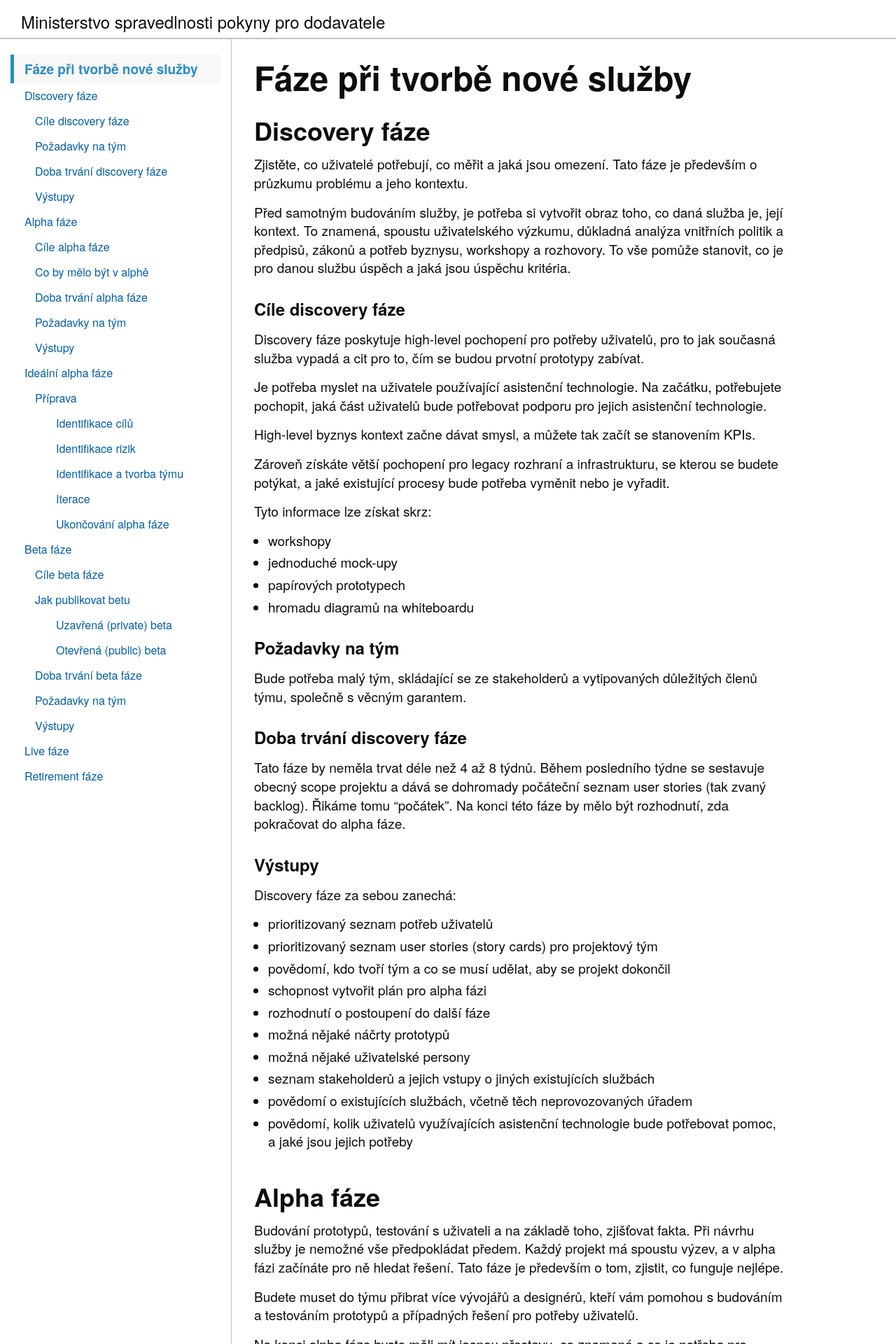
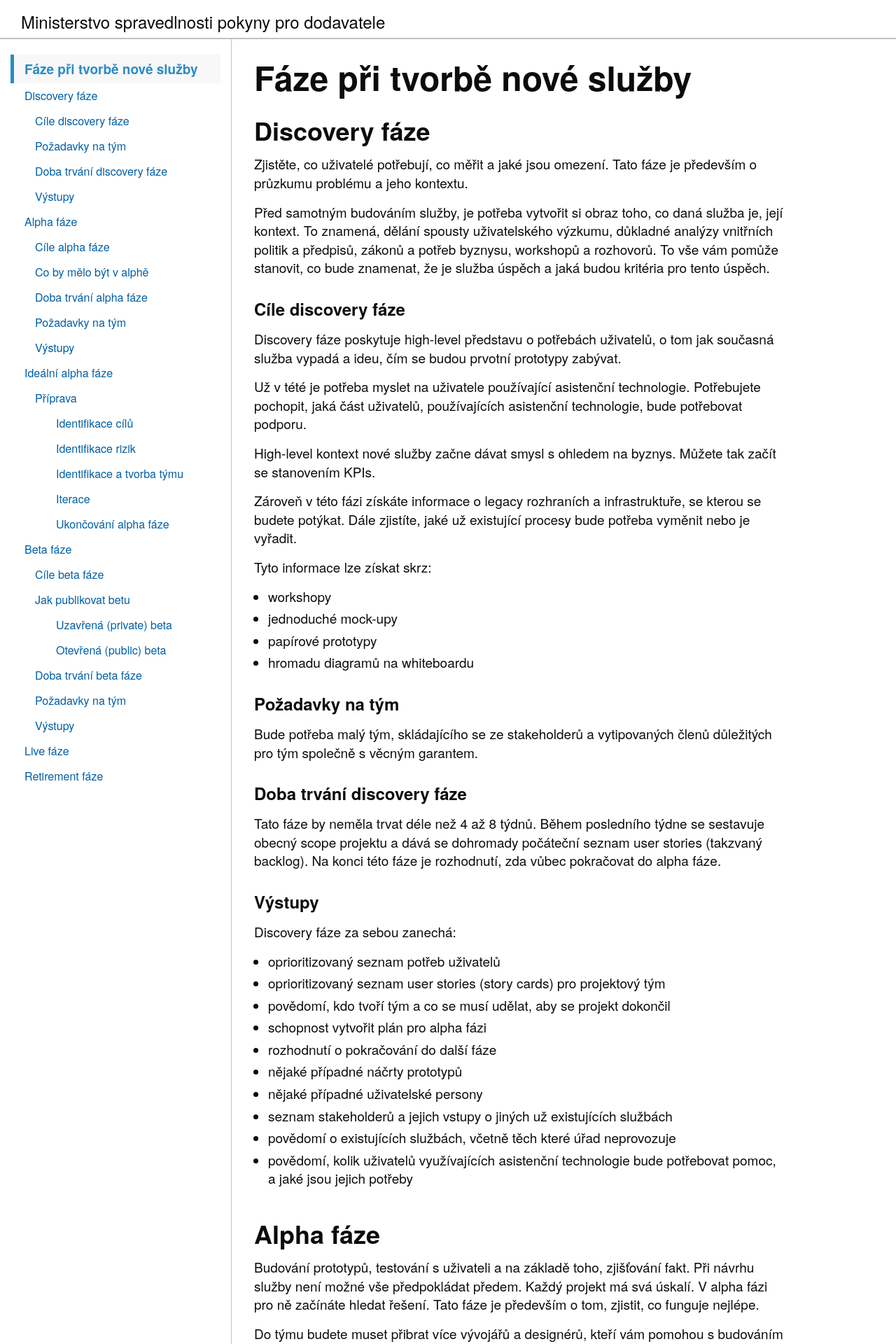
Before and after one commit to MinistryOfJusticeCZ/technicke-pokyny, a Jekyll site: the page built from standards/faze-tvorby-sluzby.md, in a window 1280 px wide. Shown: the top 1920 px of the page at 70% size. Built offline with Jekyll 4.4.1, drawn with Linux system fonts in a browser that asks for light colours; our own code applies the rules of GitHub Pages for plain Markdown files; some of the changed text lies outside the part shown.

Commit message:
content: fix typos, make it more understandable

```diff
--- a/standards/faze-tvorby-sluzby.md
+++ b/standards/faze-tvorby-sluzby.md
@@ -4,68 +4,68 @@
 # Fáze při tvorbě nové služby
 
 ## Discovery fáze
-Zjistěte, co uživatelé potřebují, co měřit a jaká jsou omezení. Tato fáze je především o průzkumu problému a jeho kontextu.
+Zjistěte, co uživatelé potřebují, co měřit a jaké jsou omezení. Tato fáze je především o průzkumu problému a jeho kontextu.
 
-Před samotným budováním služby, je potřeba si vytvořit obraz toho, co daná služba je, její kontext. To znamená, spoustu uživatelského výzkumu, důkladná analýza vnitřních politik a předpisů, zákonů a potřeb byznysu, workshopy a rozhovory. To vše pomůže stanovit, co je pro danou službu úspěch a jaká jsou úspěchu kritéria.
+Před samotným budováním služby, je potřeba vytvořit si obraz toho, co daná služba je, její kontext. To znamená, dělání spousty uživatelského výzkumu, důkladné analýzy vnitřních politik a předpisů, zákonů a potřeb byznysu, workshopů a rozhovorů. To vše vám pomůže stanovit, co bude znamenat, že je služba úspěch a jaká budou kritéria pro tento úspěch.
 
 ### Cíle discovery fáze
-Discovery fáze poskytuje high-level pochopení pro potřeby uživatelů, pro to jak současná služba vypadá a cit pro to, čím se budou prvotní prototypy zabívat.
+Discovery fáze poskytuje high-level představu o potřebách uživatelů, o tom jak současná služba vypadá a ideu, čím se budou prvotní prototypy zabývat.
 
-Je potřeba myslet na uživatele používající asistenční technologie. Na začátku, potřebujete pochopit, jaká část uživatelů bude potřebovat podporu pro jejich asistenční technologie.
+Už v tété je potřeba myslet na uživatele používající asistenční technologie. Potřebujete pochopit, jaká část uživatelů, používajících asistenční technologie, bude potřebovat podporu.
 
-High-level byznys kontext začne dávat smysl, a můžete tak začít se stanovením KPIs.
+High-level kontext nové služby začne dávat smysl s ohledem na byznys. Můžete tak začít se stanovením KPIs.
 
-Zároveň získáte větší pochopení pro legacy rozhraní a infrastrukturu, se kterou se budete potýkat, a jaké existující procesy bude potřeba vyměnit nebo je vyřadit.
+Zároveň v této fázi získáte informace o legacy rozhraních a infrastruktuře, se kterou se budete potýkat. Dále zjistíte, jaké už existující procesy bude potřeba vyměnit nebo je vyřadit.
 
 Tyto informace lze získat skrz:
 
 - workshopy
 - jednoduché mock-upy
-- papírových prototypech
+- papírové prototypy
 - hromadu diagramů na whiteboardu
 
 ### Požadavky na tým
-Bude potřeba malý tým, skládající se ze stakeholderů a vytipovaných důležitých členů týmu, společně s věcným garantem.
+Bude potřeba malý tým, skládajícího se ze stakeholderů a vytipovaných členů důležitých pro tým společně s věcným garantem.
 
 ### Doba trvání discovery fáze
-Tato fáze by neměla trvat déle než 4 až 8 týdnů. Během posledního týdne se sestavuje obecný scope projektu a dává se dohromady počáteční seznam user stories (tak zvaný backlog). Řikáme tomu "počátek". Na konci této fáze by mělo být rozhodnutí, zda pokračovat do alpha fáze.
+Tato fáze by neměla trvat déle než 4 až 8 týdnů. Během posledního týdne se sestavuje obecný scope projektu a dává se dohromady počáteční seznam user stories (takzvaný backlog). Na konci této fáze je rozhodnutí, zda vůbec pokračovat do alpha fáze.
 
 ### Výstupy
 Discovery fáze za sebou zanechá:
 
-- prioritizovaný seznam potřeb uživatelů
-- prioritizovaný seznam user stories (story cards) pro projektový tým
+- oprioritizovaný seznam potřeb uživatelů
+- oprioritizovaný seznam user stories (story cards) pro projektový tým
 - povědomí, kdo tvoří tým a co se musí udělat, aby se projekt dokončil
 - schopnost vytvořit plán pro alpha fázi
-- rozhodnutí o postoupení do další fáze
-- možná nějaké náčrty prototypů
-- možná nějaké uživatelské persony
-- seznam stakeholderů a jejich vstupy o jiných existujících službách
-- povědomí o existujících službách, včetně těch neprovozovaných úřadem
+- rozhodnutí o pokračování do další fáze
+- nějaké případné náčrty prototypů
+- nějaké případné uživatelské persony
+- seznam stakeholderů a jejich vstupy o jiných už existujících službách
+- povědomí o existujících službách, včetně těch které úřad neprovozuje
 - povědomí, kolik uživatelů využívajících asistenční technologie bude potřebovat pomoc, a jaké jsou jejich potřeby
 
 ## Alpha fáze
-Budování prototypů, testování s uživateli a na základě toho, zjišťovat fakta. Při návrhu služby je nemožné vše předpokládat předem. Každý projekt má spoustu výzev, a v alpha fázi začínáte pro ně hledat řešení. Tato fáze je především o tom, zjistit, co funguje nejlépe.
+Budování prototypů, testování s uživateli a na základě toho, zjišťování fakt. Při návrhu služby není možné vše předpokládat předem. Každý projekt má svá úskalí. V alpha fázi pro ně začínáte hledat řešení. Tato fáze je především o tom, zjistit, co funguje nejlépe.
 
-Budete muset do týmu přibrat více vývojářů a designérů, kteří vám pomohou s budováním a testováním prototypů a případných řešení pro potřeby uživatelů.
+Do týmu budete muset přibrat více vývojářů a designérů, kteří vám pomohou s budováním a testováním prototypů případných řešení, které by naplnily potřeby uživatelů.
 
-Na konci alpha fáze byste měli mít jasnou přestavu, co znamená a co je potřeba pro budování bety. Celá fáze by neměla trvat déle než 6 až 8 týdnů.
+Na konci alpha fáze byste měli mít jasnou přestavu, co znamená beta a co je potřeba pro její budování. Celá fáze by neměla trvat déle než 6 až 8 týdnů.
 
 ### Cíle alpha fáze
-Cílem je vybudování fungujícího prototypu. Ten bude využit stakeholdery a uzavřenou skupinou uživatelů k tomu, aby se:
+Cílem je vybudování fungujícího prototypu. Ten bude stakeholdery a vybranou skupinou uživatelů využit k tomu, aby se:
 
-- získalo větší povědomí a porozumnění službě
-- testovaly přístupů k designu
-- testovaly některé technologie
+- získalo větší povědomí a porozumění službě
+- otestovaly přístupy k designu
+- otestovaly některé technologie (pro jejich možné použití při budování)
 - začal formovat tým
-- získal vzájemné porozumnění službě na úrovni kódu a integrací
-- pochopilo, co a kdo bude potřebovat pro dodání bety
+- získalo porozumění službě na úrovni kódu a integrací
+- pochopilo, co a kdo bude potřeba pro dodání bety
 
-Pokračujte v budování a analyzování výzkumu zjištěných potřeb uživatelů. Zapojte velkou část stakeholderů ze soukromého, dobrovolnického a jiných částí veřejného sektoru a dělejte série workshopů s těmito stakeholdery.
+Pokračuje se v budování a analyzování výzkumu pro zjištění potřeb uživatelů. Zapojte velkou část stakeholderů ze soukromého, dobrovolnického a jiné části veřejného sektoru a dělejte s nimi workshopy.
 
-Following demonstration of your alpha, you may choose to discard the code and start fresh in the beta. If, however, your code is effective you may continue to iterate against your prototype.
+Na základě ukázky alphy, můžete kód pro betu zahodit a začít znovu. Pokud je však efektivní, pokračujte v jeho iteraci.
 
-Vytvořte možnosti pro podporu uživatelů využívajících asistenční technologie. S vytvořením těchto možností vám pomůže pokračování a analyzování výzkumu potřeb uživatelů. Přiveďte expertízu z organizací, které pracují s ldmi, co jsou offline a se samotnými uživateli. Dělejte workshopy.
+Vytvořte možnosti, jak budete podporovat uživatele využívající asistenční technologie. S vytvořením těchto možností vám pomůže pokračování a analyzování výzkumu. Spolupracujte s organizacemi, které s lidmi, co nemají přístup k on-line službám pracují.
 
 ### Co by mělo být v alphě
 Alpha nepotřebuje být kompletní, end-to-end transakce. Snažíte se ukázat jen tolik, aby uživatelé pochopili, o čem služba je.
@@ -82,23 +82,21 @@
 Alpha fáze je další relativně krátká fáze. Snažte se ji limitovat na ±2 měsíce, které běží v týdenních sprintech.
 
 ### Požadavky na tým
-V této fázi je potřeba relativně malý core tým, který bude schopen rychle iterovat řešení. Bude se pravděpodobně rozšiřovat a růst ve chvílích potřeby různých specializací.
+V této fázi je potřeba relativně malý core tým, který bude schopen vytvářená řešení rychle iterovat. Bude se pravděpodobně rozšiřovat a růst ve chvílích, kdy bude třeba různé jiné specializace.
 
-Core tým je mix stakeholderů, a tvůrců (designérů a vývojářů), zvláště těch seznámených s uživatelským výzkumem. Bude veden XXX.
+Core tým je mix stakeholderů a tvůrců (designérů a vývojářů), zvláště těch seznámených s uživatelským výzkumem. Bude veden ?věcným garantem?.
 
 ### Výstupy
 Výstupy alpha fáze jsou:
 
 - high-level story karty
 - plán pro betu a způsob řízení live služby (méně detailní)
-- fungující základní systém, který poskytuje limitované funkcionality, které mohou být ukázany několika uživatelům
+- fungující základní systém, který poskytuje limitované funkcionality, ale přesto může být ukázan několika uživatelům
 - získání povědomí o legacy systémech, které je potřeba nahradit, povýšit nebo na které je potřeba se napojit
 - nefunkční požadavky
 - rozhodnutí, zda pokračovat do beta fáze
 - finální analýza výzkumu uživatelských potřeb
-- možnosti pro podporu uživatelů využívající asistenční technologie
-
-Následující část uvádí ideální alpha fázi.
+- možnosti podpory uživatelů využívajících asistenční technologie
 
 ## Ideální alpha fáze
 Ukázka, jak může alpha fáze vypadat a jak ji provést.
@@ -117,12 +115,12 @@
 ### Příprava
 #### Identifikace cílů
 
-Před plánováním alpha fáze, musí tým vědět, jaké jsou cíle alphy.
+Před plánováním alpha fáze musí tým vědět, jaké jsou cíle alphy.
 
 Například, některé z cílů mohou být:
 
-- snaha ospravedlnit, že se současná služba dá nahradit
-- důkaz, že se může služba na papírech nahradit službou digitální
+- snaha ospravedlnit to, že se současná služba dá nahradit
+- důkaz, že služba na papírech se může nahradit službou digitální
 - tvorba nové digitální služby
 
 Tyto cíle je potřeba komunikovat. To může vést k doplnění dalších dodatečných cílů.
@@ -168,44 +166,44 @@
 
 ## Beta fáze
 
-Byly otestovány řešení pro dané potřeby uživatelů a zjistili jste, co to znamená vybudovat a spravovat služby. V této fáze vytvoříte end-to-end prototyp, veřejně ho otestujete a připravíte se ho spustit. Tato fáze je především o budování a vylepšování té nejlepší možnosti.
+Byly otestovány řešení pro dané potřeby uživatelů a zjistili jste, co znamená vybudovat a spravovat službu. V této fáze vytvoříte end-to-end prototyp, veřejně ho otestujete a připravíte se na jeho spuštění. Tato fáze je především o budování a vylepšování té nejlepší možnosti.
 
 ### Cíle beta fáze
 
-Cílem této fáze je vybudovat plně funkční prototyp, který můžete otestovat s uživateli. Průběžně ho vylepšujete, dokud není připraven přejít do fáze live, tím nahradit nebo se napojit na existující služby.
+Cílem této fáze je vybudovat plně funkční prototyp, který můžete otestovat s uživateli. Průběžně ho vylepšujete, dokud není připraven přejít do fáze live, a tím nahradit nebo se napojit na existující služby.
 
-V této chvíli vyřešíte jakékoliv technické nebo procesní problémy, bude vaše služba schválena a naplánována na spuštění (live). Zároveň poprvé narazíte na technická kritéria ve Standardu digitální služby.
+V této chvíli vyřešíte jakékoliv technické nebo procesní problémy. Pak bude vaše služba schválena a naplánována na spuštění (live). Zároveň poprvé narazíte na technická kritéria ve Standardu digitální služby.
 
-Měli byste rapidně vydávat updaty a vylepšení, a měřit tak jejich dopady na KPI, které jste si stanovili v discovery a alpha fázi.
+Měli byste rapidně vydávat updaty a vylepšení, a měřit jejich dopady na KPI, které jste si stanovili v discovery a alpha fázi.
 
-Zároveň budete testovat podporu pro uživatele vyžadující asistenci.
+Zároveň budete testovat podporu pro uživatele používající asistenční technologie.
 
 ### Jak publikovat betu
 
-Existují dva způsoby, jak řešit beta fázy. V obou případech se musí jednat o plnohodnotnou verzi end-to-end prototypu služby.
+Existují dva způsoby, jak řešit fázi beta. V obou případech se musí jednat o plnohodnotnou verzi end-to-end prototypu služby.
 
 #### Uzavřená (private) beta
 
-Jedná se o betu, která není přístupná všem - buďto omezení územní, nebo přístup na pozvání a tak dál. Můžete tuto možnost zvolit, protože:
+Jedná se o betu, která není přístupná všem - buďto je omezení územní, nebo je přístup na pozvání a tak dál. Můžete tuto možnost zvolit, jelikož:
 
 - máte větší kontrolu nad demografií uživatelů, kteří betu budou používat
 - vám to umožňuje omezit počet transakcí, které se na betě udělají
-- můžete začít zmála, získat zpětnou vazbu předtím, než dáte betu k dispozici širšímu spektru uživatelů
+- můžete začít zmála a získat zpětnou vazbu předtím, než dáte betu k dispozici širšímu spektru uživatelů
 
 #### Otevřená (public) beta
 
 Do public bety může přistoupit každý. Může existovat společně s již existující verzí služby. Můžete:
 
-- použít něco jako AB testování ke stanovení cest (funnels)
+- použít něco jako AB testování ke stanovení cest (Google analytics funnels)
 - pozvat lidi k použití bety s rozdílnými call-to-actions
 
 ### Doba trvání beta fáze
 Přesná doba trvání bety závisí na povaze projektu, ale dobře obsazenému týmu by nemělo trvat vytvořit betu během několika měsíců.
 
-Po vydání bety strávíte nějaký čas iterováním služby, dokud není připravena na fázi live.
+Po vydání bety strávíte nějaký čas iterováním služby do chvíle, než bude připravena na fázi live.
 
 ### Požadavky na tým
-Za základě zjištění z prototypu/ů v alpha fázi, víte, jak velký tým potřebujete k vytvoření služby. Ten bude vést jeden, vhodně zkušený věcný garant. Tým bude obsahovat designéry, vývojáře, analytiky, jak bude třeba.
+Za základě zjištění z prototypu/ů v alpha fázi, víte, jak velký tým potřebujete k vytvoření služby. Ten bude vést jeden, vhodně zkušený ?věcný garant?. Tým bude obsahovat designéry, vývojáře, analytiky tak, jak bude třeba.
 
 ### Výstupy
 Na konci beta fáze, budete mít:
```
Also changed, not shown: other parts of standards/faze-tvorby-sluzby.md (+4 -4 lines), standards/pozadavky-na-uzivatelsky-vyzkum.md (+12 -13 lines).
